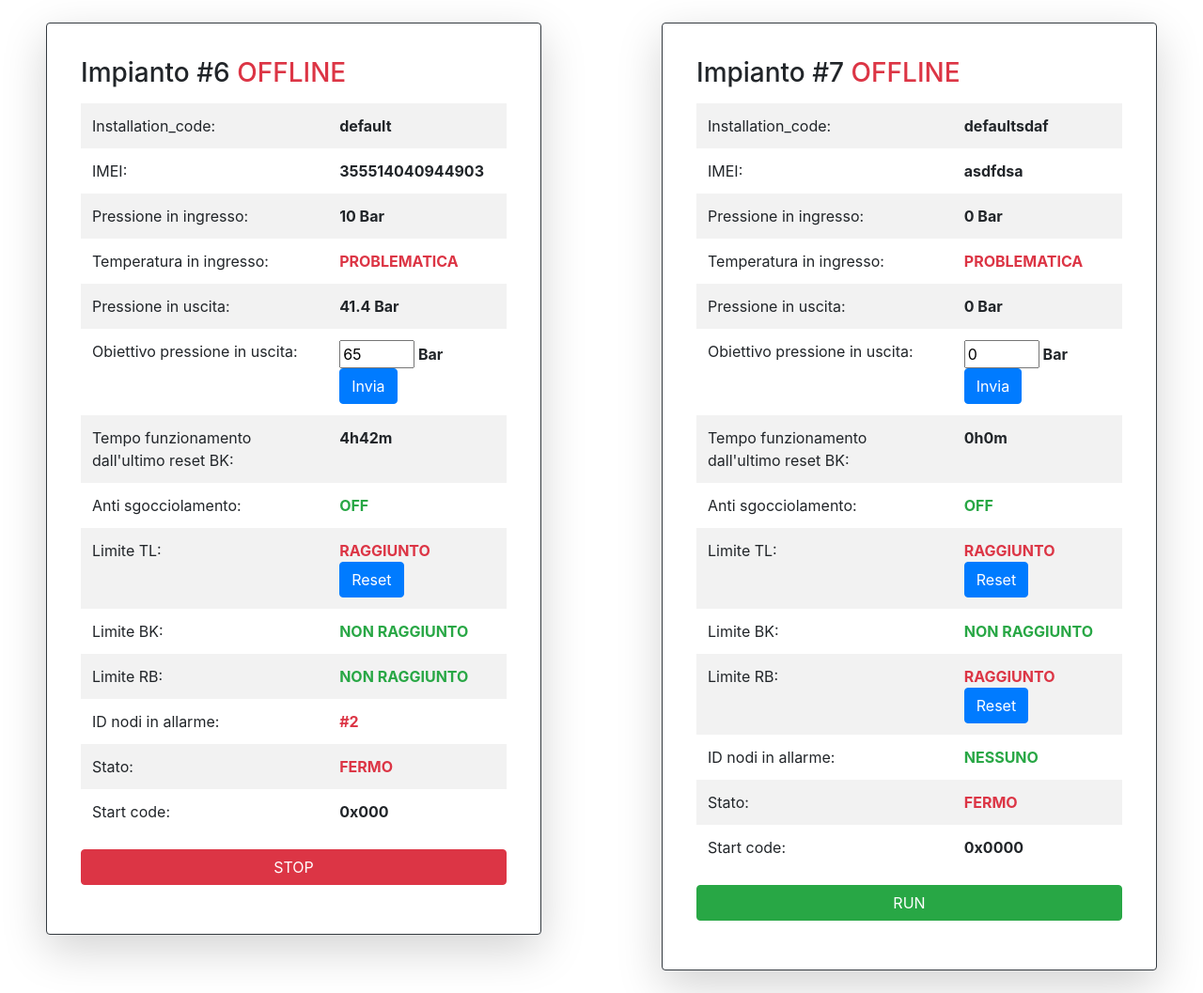
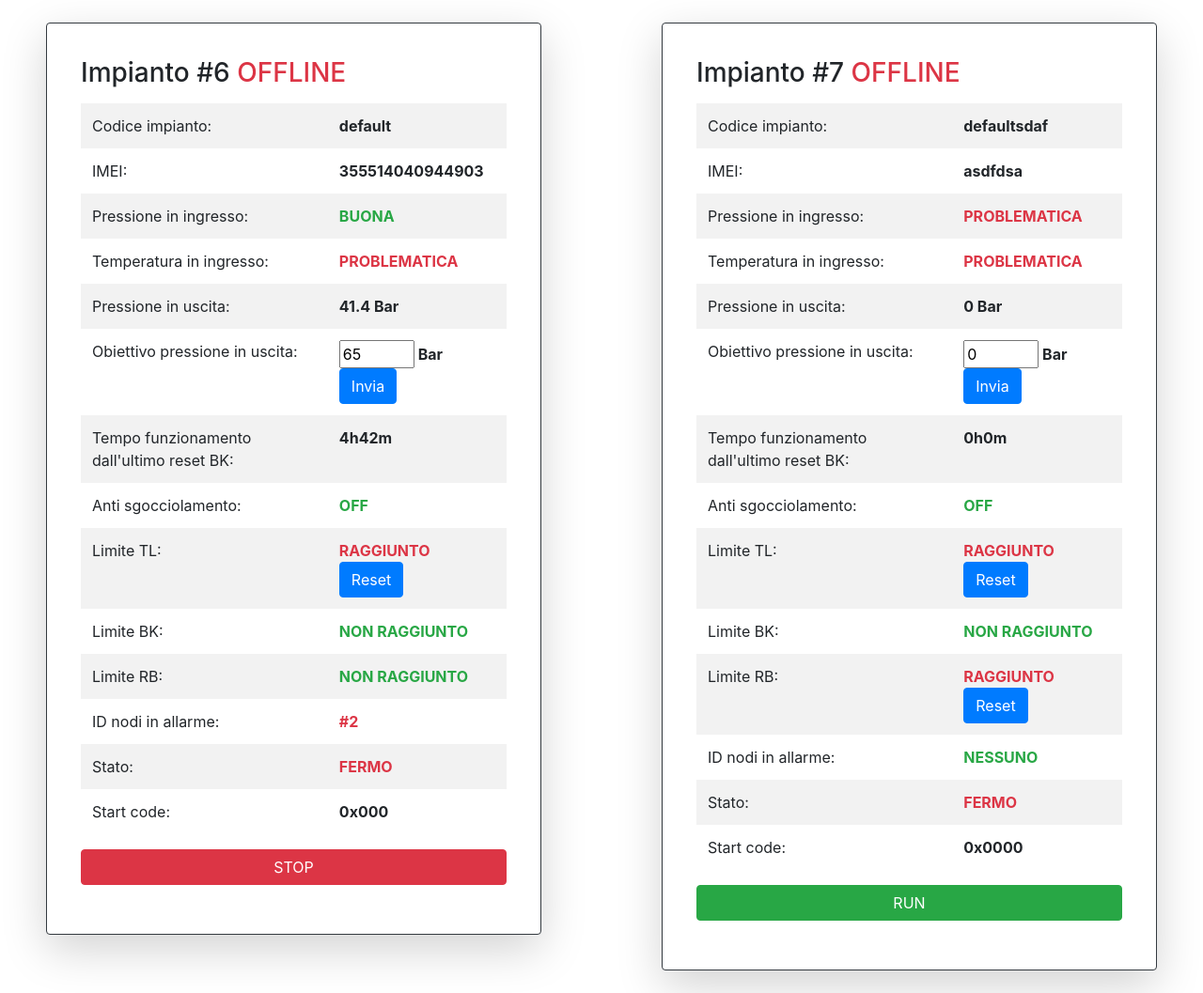
Before and after one commit to kodai2199/piCANcontroller, a Django app: page /app/dashboard/ in a window 1280 px wide. Shown: the part 58-1115 px from the top of the page at 94% size. Run offline with Django 3.2, Linux system fonts and the light colour scheme; a user stored in the database is signed in; data comes from the database, SQL or seed files in the repository; data that the repository does not hold is empty; some libraries are stand-ins or nearby versions.

Commit message:
Inlet pressure reworked. Adding documentation. Fixed socketserver using python 2 on linux.

```diff
--- a/website/app/models.py
+++ b/website/app/models.py
@@ -8,17 +8,14 @@ class Installation(models.Model):
 
     Questa classe definisce un modello per un Impianto.
     """
-
-    """
-    Fields
-    """
     installation_code = models.CharField(help_text='Installation Code', max_length=255, default="default")
     imei = models.CharField(unique=True, help_text="IMEI Code", max_length=255)
     online = models.BooleanField(help_text="Online state", default=False)
     inlet_pressure = models.IntegerField(help_text="Inlet pressure (Bar)", null=False, default=0)
     inlet_temperature = models.IntegerField(help_text="Inlet temperature (°C)", null=False, blank=True, default=0)
     outlet_pressure = models.IntegerField(help_text="Outlet pressure (Bar)", null=False, default=0)
-    outlet_pressure_target = models.IntegerField(help_text="Target pressure (Bar) for the output", null=False, default=0)
+    outlet_pressure_target = models.IntegerField(help_text="Target pressure (Bar) for the output",
+                                                 null=False, default=0)
     working_hours_counter = models.IntegerField(help_text="Total working hours", null=False, default=0)
     working_minutes_counter = models.IntegerField(help_text="Working minutes", null=False, default=0)
     anti_drip = models.BooleanField(help_text="Anti-drip", default=False)
@@ -26,11 +23,9 @@ class Installation(models.Model):
     alarms = models.CharField(help_text="JSON containing CANbus IDs of the nodes in an alarm state", default="[]",
                               null=False, max_length=255)
     speed = models.IntegerField(help_text="Speed (rpm)", default=0, null=False)
-    # Meaning not yet sure...
     bk_service = models.BooleanField(help_text="Backup service", default=False)
     tl_service = models.BooleanField(help_text="Time limit service", default=False)
     rb_service = models.BooleanField(help_text="RB service", default=False)
-
     run = models.BooleanField(help_text="Running command", default=False)
     running = models.BooleanField(help_text="Running state", default=False)
 
--- a/website/app/templates/dashboard.html
+++ b/website/app/templates/dashboard.html
@@ -17,7 +17,7 @@
                 <p class="card-text">
                 <table class="table table-borderless table-striped">
                     <tr>
-                        <td>Installation_code:</td>
+                        <td>Codice impianto:</td>
                         <td><b>{{i.installation_code}}</b></td>
                     </tr>
                     <tr>
@@ -391,7 +391,11 @@ function update_data(){
                     $('#' + imei + ' .box_online').html('<span class="text-danger">OFFLINE</span>');
                 }
 
-                $('#' + imei + ' .box_inlet_pressure').html('<b>' + installation["inlet_pressure"] + ' Bar</b>');
+                if (installation["inlet_pressure"] === 0){
+                    $('#' + imei + ' .box_inlet_pressure').html('<b><span class="text-danger">PROBLEMATICA</span></b>');
+                } else {
+                    $('#' + imei + ' .box_inlet_pressure').html('<b><span class="text-success">BUONA</span></b>');
+                }
 
                 if (installation["inlet_temperature"] === 0){
                     $('#' + imei + ' .box_inlet_temperature').html('<b><span class="text-danger">PROBLEMATICA</span></b>');
--- a/website/website/urls.py
+++ b/website/website/urls.py
@@ -19,7 +19,6 @@ from django.views.generic import RedirectView
 from django.conf import settings
 from django.conf.urls.static import static
 import subprocess
-from pathlib import Path
 import sys
 
 urlpatterns = [
@@ -32,8 +31,8 @@ urlpatterns = [
 urlpatterns += static(settings.STATIC_URL, document_root=settings.STATIC_ROOT)
 
 # TODO: this should be started only if Django server is started
-# (not on migrate, ...)
-# It should also be terminated on Django shutdown, maybe using django
-# management command...
 filename = "appsocketserver.py"
-process = subprocess.Popen(["python", filename])
+if sys.platform == "linux":
+    process = subprocess.Popen(["python3", filename])
+else:
+    process = subprocess.Popen(["python", filename])
```
